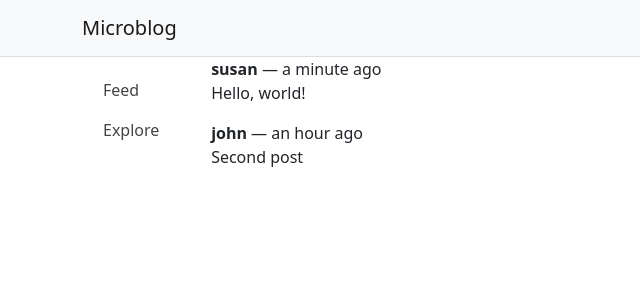
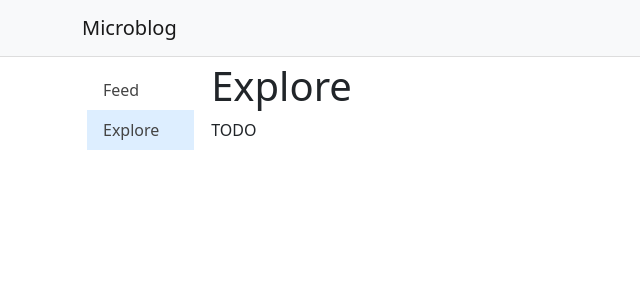
Before and after one commit to apdd2003/react-blog, a React (Create React App) app: page /explore in a window 1280 px wide. Shown: the top 300 px of the page, without its empty margins (0-640 px from the left). Built offline with nearby package versions, Linux system fonts and the light colour scheme.

Commit message:
add routes, userpage components

```diff
--- a/src/App.js
+++ b/src/App.js
@@ -1,15 +1,24 @@
 import Container from 'react-bootstrap/Container';
+import { BrowserRouter, Routes, Route, Navigate } from 'react-router-dom';
 import Header from './components/Header';
-import Body from './components/Body';
-import Posts from './components/Posts';
+import FeedPage from './pages/FeedPage';
+import ExplorePage from './pages/ExplorePage';
+import UserPage from './pages/UserPage';
+import LoginPage from './pages/LoginPage';
 
 export default function App() {
   return (
     <Container fluid className="App">
-      <Header />
-      <Body sidebar>
-        <Posts />
-      </Body>
+      <BrowserRouter>
+        <Header />
+        <Routes>
+          <Route path="/" element={<FeedPage />} />
+          <Route path="/explore" element={<ExplorePage />} />
+          <Route path="/user/:username" element={<UserPage />} />
+          <Route path="/login" element={<LoginPage />} />
+          <Route path="*" element={<Navigate to="/" />} />
+        </Routes>
+      </BrowserRouter>
     </Container>
   );
 }
--- a/src/components/Sidebar.js
+++ b/src/components/Sidebar.js
@@ -1,14 +1,15 @@
 import Navbar from "react-bootstrap/Navbar";
 import Nav from "react-bootstrap/Nav";
+import { NavLink } from 'react-router-dom';
 
 export default function Sidebar() {
   return (
     <Navbar sticky="top" className="flex-column Sidebar">
       <Nav.Item>
-        <Nav.Link href="/">Feed</Nav.Link>
+        <Nav.Link as={NavLink} to="/">Feed</Nav.Link>
       </Nav.Item>
       <Nav.Item>
-        <Nav.Link href="/explore">Explore</Nav.Link>
+        <Nav.Link as={NavLink} to="/explore">Explore</Nav.Link>
       </Nav.Item>
     </Navbar>
   );
--- a/src/index.css
+++ b/src/index.css
@@ -45,3 +45,7 @@
 .Sidebar a:visited {
   color: #444;
 }
+
+.Sidebar .nav-item .active {
+  background-color: #def;
+}
--- /dev/null
+++ b/src/pages/ExplorePage.js
@@ -0,0 +1,10 @@
+import Body from '../components/Body';
+
+export default function ExplorePage() {
+  return (
+    <Body sidebar>
+      <h1>Explore</h1>
+      <p>TODO</p>
+    </Body>
+  );
+}
--- /dev/null
+++ b/src/pages/FeedPage.js
@@ -0,0 +1,10 @@
+import Body from '../components/Body';
+import Posts from '../components/Posts';
+
+export default function FeedPage() {
+  return (
+    <Body sidebar>
+      <Posts />
+    </Body>
+  );
+}
--- /dev/null
+++ b/src/pages/LoginPage.js
@@ -0,0 +1,10 @@
+import Body from '../components/Body';
+
+export default function LoginPage() {
+  return (
+    <Body>
+      <h1>Login form</h1>
+      <p>TODO</p>
+    </Body>
+  );
+}
--- /dev/null
+++ b/src/pages/UserPage.js
@@ -0,0 +1,13 @@
+import { useParams } from 'react-router-dom';
+import Body from '../components/Body';
+
+export default function UserPage() {
+  const { username } = useParams();
+
+  return (
+    <Body sidebar>
+      <h1>{username}</h1>
+      <p>TODO</p>
+    </Body>
+  );
+}
```
